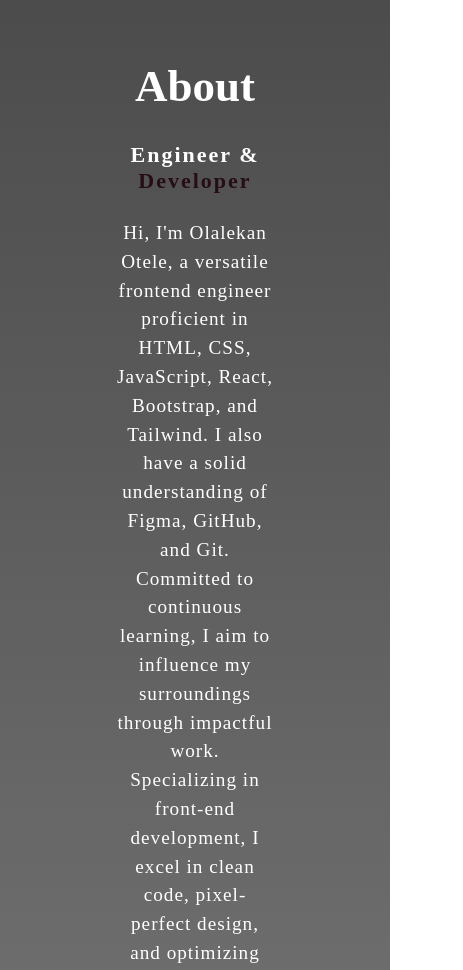
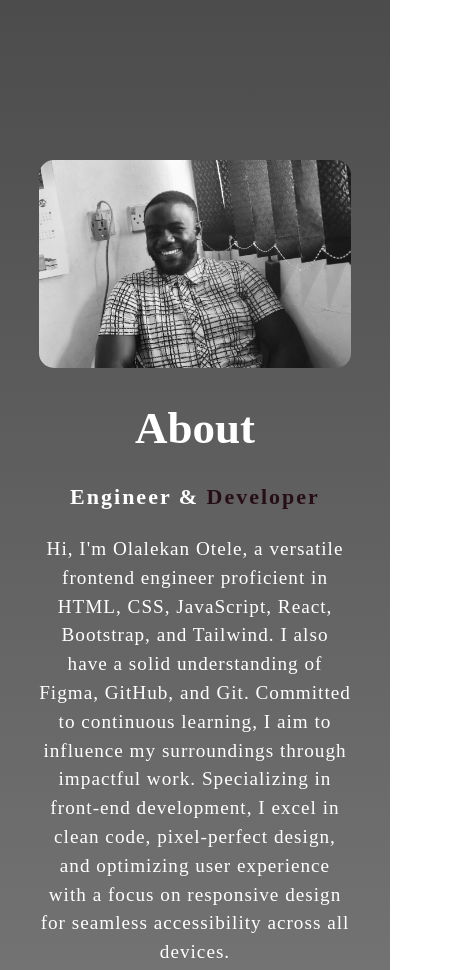
Before and after one commit to iOtele/git-MyPortfolio, a plain HTML site: page index.html in a window 390 px wide. Shown: the part 844-1814 px from the top of the page, 463 px wide, since content can reach past the window. Drawn offline with Linux system fonts and the light colour scheme.

Commit message:
about text overfloating

```diff
--- a/Css/index.css
+++ b/Css/index.css
@@ -580,7 +580,7 @@ nav .fa-solid {
   .about-col-1,
   .about-text {
     text-align: center;
-    flex-basis: 0%;
+    flex-basis: 100%;
   }
   .about-col-1 img {
     width: 100%;
@@ -591,6 +591,7 @@ nav .fa-solid {
   .about-col-1 {
     margin-bottom: 30px;
   }
+
   .tab-links {
     font-size: 1em;
     margin-right: 20px;
```
